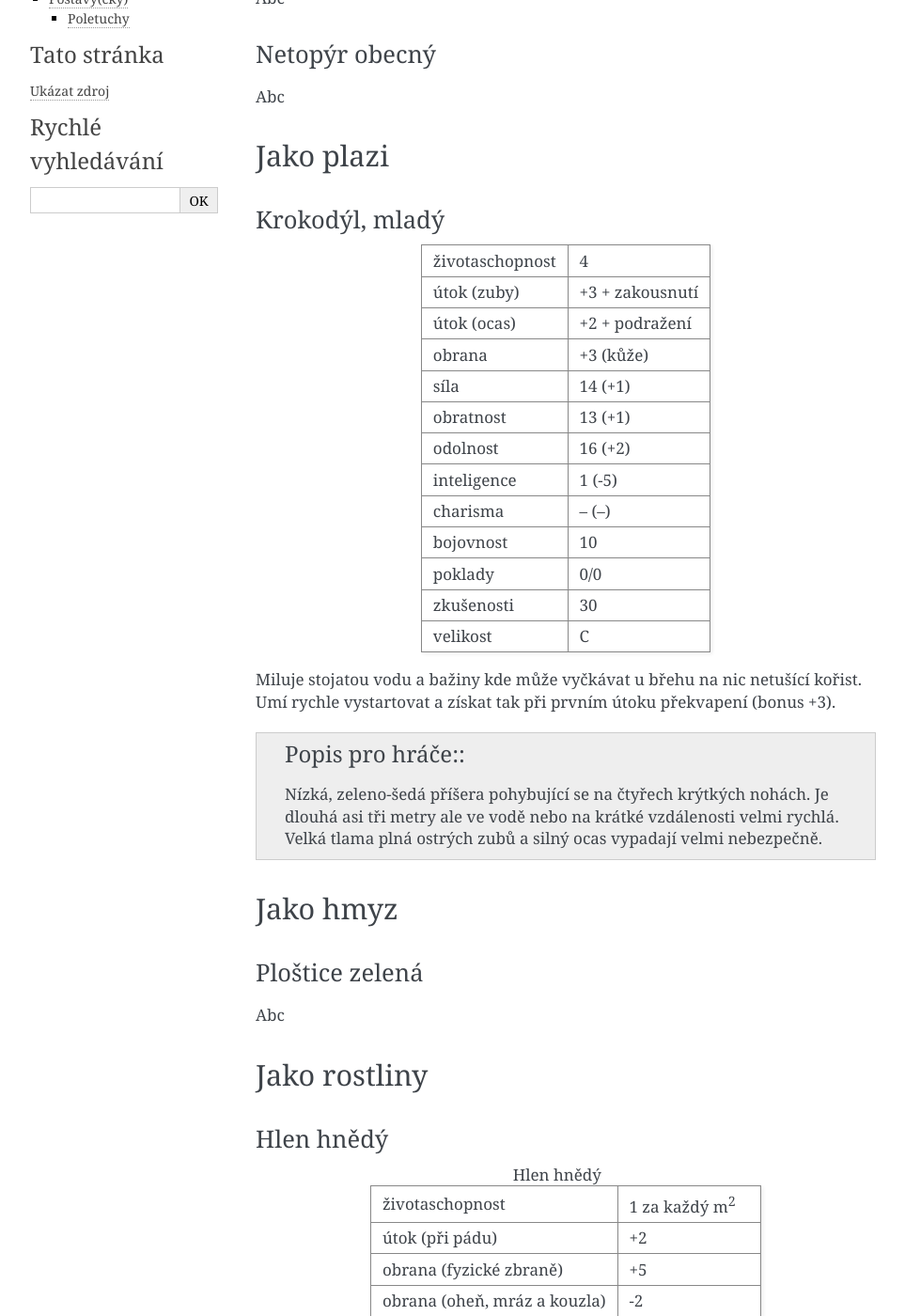
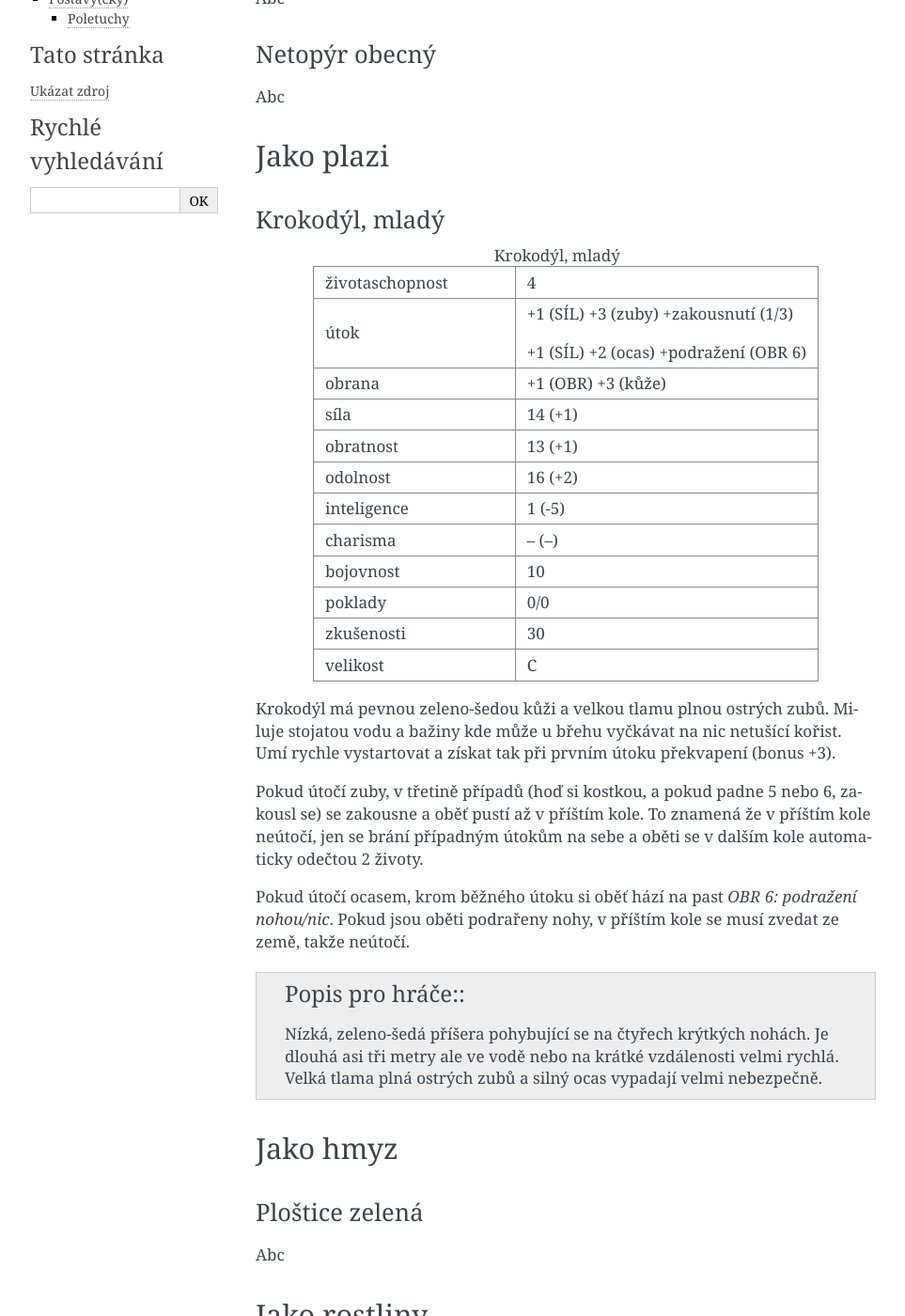
Before and after one commit to jhutar/nasdracak, a Sphinx documentation site: the page built from docs/source/pravidla/bestiar/index.rst, in a window 1280 px wide and 1400 px high, scrolled down 358 px. Shown: the whole window at 94% size, without its empty margins (148-1111 px from the left). Built offline with Sphinx 7.4.7, drawn with Linux system fonts in a browser that asks for light colours; some of the changed text lies outside the part shown.

Commit message:
feat: Vic popisu ke krokodylovi a predelana jeho tabulka

```diff
--- a/docs/source/pravidla/bestiar/index.rst
+++ b/docs/source/pravidla/bestiar/index.rst
@@ -32,35 +32,42 @@ Jako plazi
 Krokodýl, mladý
 ~~~~~~~~~~~~~~~
 
-+-----------------+-----------------+
-| životaschopnost | 4               |
-+-----------------+-----------------+
-| útok (zuby)     | +3 + zakousnutí |
-+-----------------+-----------------+
-| útok (ocas)     | +2 + podražení  |
-+-----------------+-----------------+
-| obrana          | +3 (kůže)       |
-+-----------------+-----------------+
-| síla            | 14 (+1)         |
-+-----------------+-----------------+
-| obratnost       | 13 (+1)         |
-+-----------------+-----------------+
-| odolnost        | 16 (+2)         |
-+-----------------+-----------------+
-| inteligence     | 1 (-5)          |
-+-----------------+-----------------+
-| charisma        | -- (--)         |
-+-----------------+-----------------+
-| bojovnost       | 10              |
-+-----------------+-----------------+
-| poklady         | 0/0             |
-+-----------------+-----------------+
-| zkušenosti      | 30              |
-+-----------------+-----------------+
-| velikost        | C               |
-+-----------------+-----------------+
+.. list-table:: Krokodýl, mladý
+   :widths: 40 60
 
-Miluje stojatou vodu a bažiny kde může vyčkávat u břehu na nic netušící kořist. Umí rychle vystartovat a získat tak při prvním útoku překvapení (bonus +3).
+   * - životaschopnost
+     - 4
+   * - útok
+     - +1 (SÍL) +3 (zuby) +zakousnutí (1/3)
+
+       +1 (SÍL) +2 (ocas) +podražení (OBR 6)
+   * - obrana
+     - +1 (OBR) +3 (kůže)
+   * - síla
+     - 14 (+1)
+   * - obratnost
+     - 13 (+1)
+   * - odolnost
+     - 16 (+2)
+   * - inteligence
+     - 1 (-5)
+   * - charisma
+     - -- (--)
+   * - bojovnost
+     - 10
+   * - poklady
+     - 0/0
+   * - zkušenosti
+     - 30
+   * - velikost
+     - C
+
+
+Krokodýl má pevnou zeleno-šedou kůži a velkou tlamu plnou ostrých zubů. Miluje stojatou vodu a bažiny kde může u břehu vyčkávat na nic netušící kořist. Umí rychle vystartovat a získat tak při prvním útoku překvapení (bonus +3).
+
+Pokud útočí zuby, v třetině případů (hoď si kostkou, a pokud padne 5 nebo 6, zakousl se) se zakousne a oběť pustí až v příštím kole. To znamená že v příštím kole neútočí, jen se brání případným útokům na sebe a oběti se v dalším kole automaticky odečtou 2 životy.
+
+Pokud útočí ocasem, krom běžného útoku si oběť hází na past *OBR 6: podražení nohou/nic*. Pokud jsou oběti podrařeny nohy, v příštím kole se musí zvedat ze země, takže neútočí.
 
 .. admonition:: Popis pro hráče:
 
@@ -85,15 +92,16 @@ Hlen hnědý
 ~~~~~~~~~~
 
 .. list-table:: Hlen hnědý
+   :widths: 40 60
 
    * - životaschopnost
      - 1 za každý m\ :sup:`2`
-   * - útok (při pádu)
-     - +2
-   * - obrana (fyzické zbraně)
-     - +5
-   * - obrana (oheň, mráz a kouzla)
-     - -2
+   * - útok
+     - -2 (SÍL) +5 (při pádu)
+   * - obrana
+     - 0 (OBR) +5 (proti fyzickým zbraním)
+
+       0 (OBR) -2 (proti ohní, mrazu a kouzlům)
    * - síla
      - 5 (-3)
    * - obratnost
```
